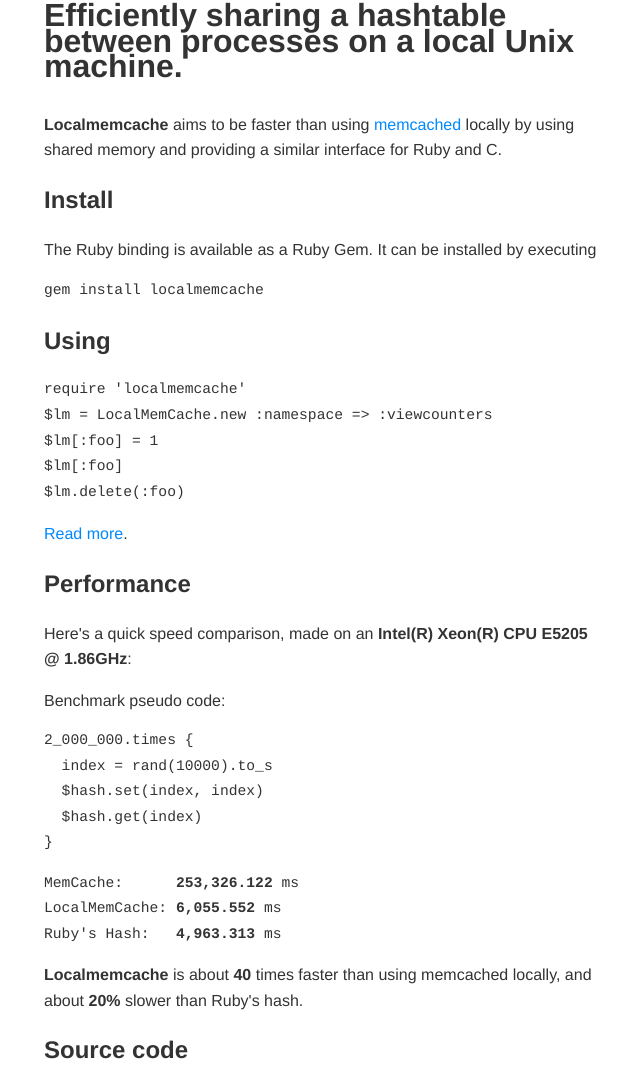
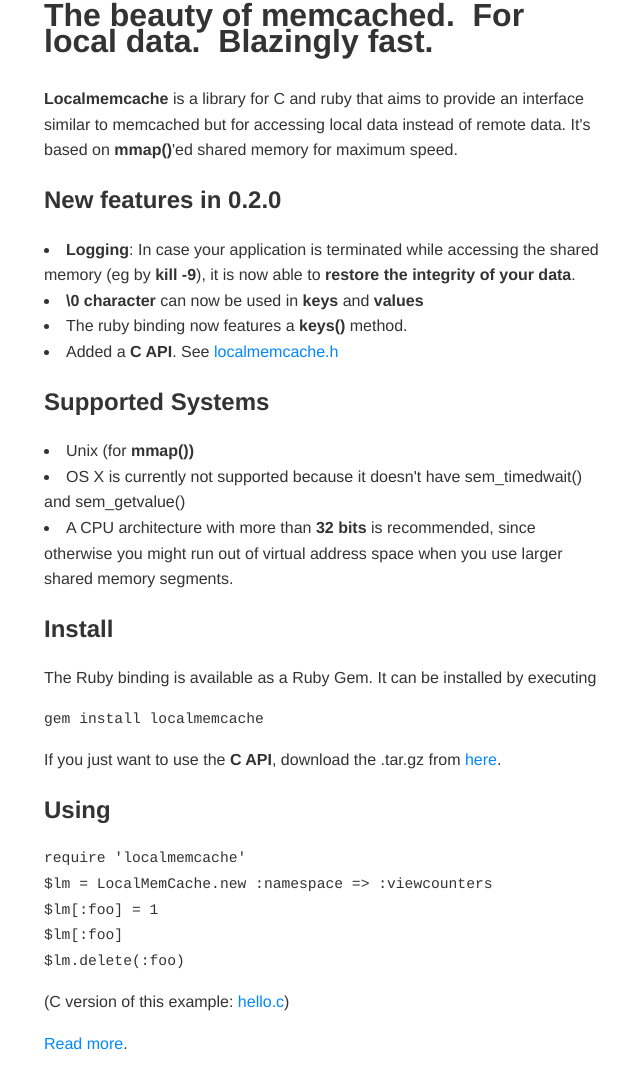
Before and after one commit to sck/localmemcache, a plain HTML site: page site/index.html in a window 1280 px wide. Shown: the part 29-1095 px from the top of the page, without its empty margins (316-956 px from the left). Drawn offline with Linux system fonts and the light colour scheme.

Commit message:
Site updates for 0.2.0

```diff
--- a/site/index.html
+++ b/site/index.html
@@ -7,9 +7,30 @@
   <body>
 
 <div id="content">
-<h1>Efficiently sharing a hashtable between processes on a local Unix machine.</h1>
+<h1>The beauty of memcached.&nbsp;&nbsp;For local data.&nbsp;&nbsp;Blazingly fast.</h1>
 
-<p><b>Localmemcache</b> aims to be faster than using <a href="http://www.danga.com/memcached/">memcached</a> locally by using shared memory and providing a similar interface for Ruby and C.
+<p><b>Localmemcache</b> is a library for C and ruby that aims to provide
+an interface similar to memcached but for accessing local data instead of
+remote data.  It's based on <b>mmap()</b>'ed shared memory for maximum speed.
+
+<h2>New features in 0.2.0</h2>
+
+<li><b>Logging</b>: In case your application is terminated while
+accessing the shared memory (eg by <b>kill -9</b>), it is now able to
+<b>restore the integrity of your data</b>.</li>
+<li><b>\0 character</b> can now be used in <b>keys</b> and
+<b>values</b></li>
+<li>The ruby binding now features a <b>keys()</b> method.</b>
+<li>Added a <b>C API</b>.  See <a href="http://github.com/sck/localmemcache/blob/8c753f74c53b107d271975bedcc1f91a3dbd6961/src/localmemcache.h">localmemcache.h</a></li>
+
+<h2>Supported Systems</h2>
+
+<li>Unix (for <b>mmap())</b></li>
+<li>OS X is currently not supported because it doesn't have
+sem_timedwait() and sem_getvalue()</li>
+<li>A CPU architecture with more than <b>32 bits</b> is recommended, since
+otherwise you might run out of virtual address space when you use larger
+shared memory segments.</li>
 
 <h2>Install</h2>
 
@@ -18,6 +39,8 @@
 <pre><code>gem install localmemcache
 </code></pre>
 
+If you just want to use the <b>C API</b>, download the .tar.gz from <a href="http://rubyforge.org/frs/?group_id=7925">here</a>.
+
 <h2>Using</h2>
 <p><pre><code>require 'localmemcache'
 $lm = LocalMemCache.new :namespace => :viewcounters
@@ -25,6 +48,7 @@ $lm[:foo] = 1
 $lm[:foo]
 $lm.delete(:foo)
 </code></pre>
+(C version of this example: <a href="http://github.com/sck/localmemcache/blob/8c753f74c53b107d271975bedcc1f91a3dbd6961/example/hello.c">hello.c</a>)
 </p>
 <a href="http://github.com/sck/localmemcache/tree/master">Read more</a>.
 
@@ -32,7 +56,7 @@ $lm.delete(:foo)
 
 <p>Here's a quick speed comparison, made on an
 <b>Intel(R) Xeon(R) CPU E5205 @ 1.86GHz</b>:</p>
-Benchmark pseudo code:
+Ruby benchmark pseudo code:
 <pre><code>2_000_000.times {
   index = rand(10000).to_s
   $hash.set(index, index)
@@ -41,13 +65,13 @@ Benchmark pseudo code:
 </code></pre>
 
 <pre>
-MemCache:      <b>253,326.122</b> ms
-LocalMemCache: <b>6,055.552</b> ms
-Ruby's Hash:   <b>4,963.313</b> ms
+MemCache:            <b>253,326.122</b> ms
+LocalMemCache 0.2.0: <b>6,729.452</b> ms
+Ruby's Hash:         <b>4,963.313</b> ms
 </pre>
 
-<b>Localmemcache</b> is about <b>40</b> times faster than using memcached
-locally, and about <b>20%</b> slower than Ruby's hash.
+<b>Localmemcache</b> 0.2.0 is about <b>37</b> times faster than using
+memcached locally, and about <b>30%</b> slower than Ruby's hash.
 
 <h2>Source code</h2>
 
@@ -56,6 +80,11 @@ can be retrieved by executing</p>
 
 <pre><code>git clone git://github.com/sck/localmemcache.git
 </code></pre>
+
+<h2>Read on</h2>
+
+A bit of documenation on how <b>localmemcache</b> <a
+href="http://github.com/sck/localmemcache/blob/96b5e0863e1da7f17e249a6c8884984e0c23ee2f/INTERNALS">works</a>.
 
 <h2>License</h2>
 
```
